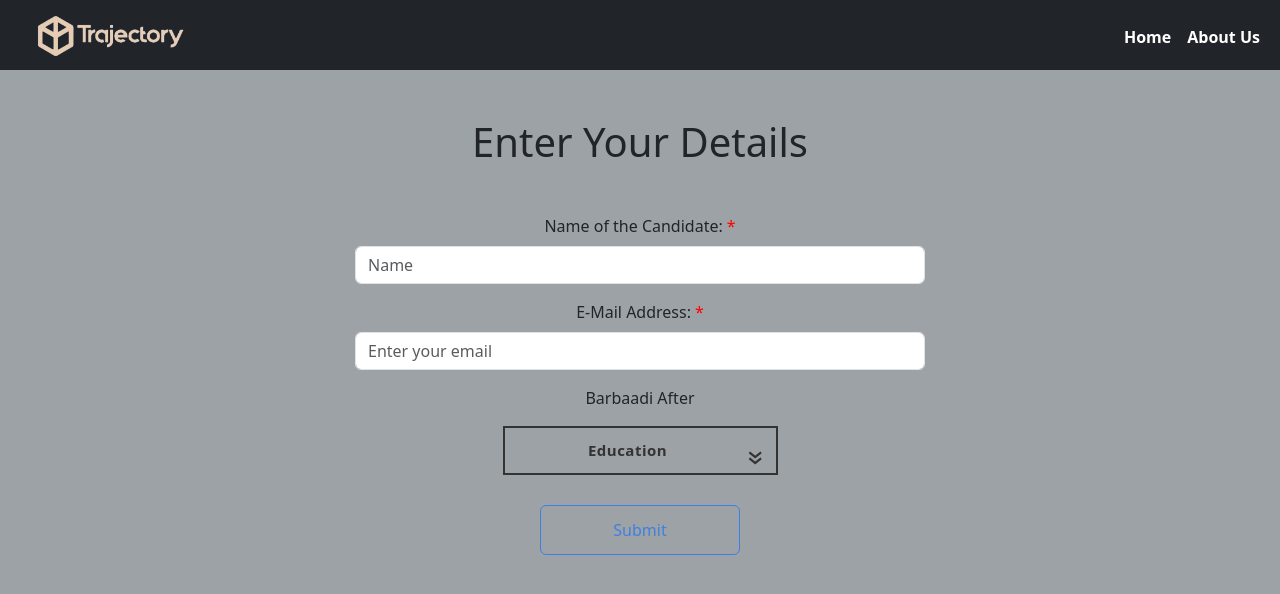
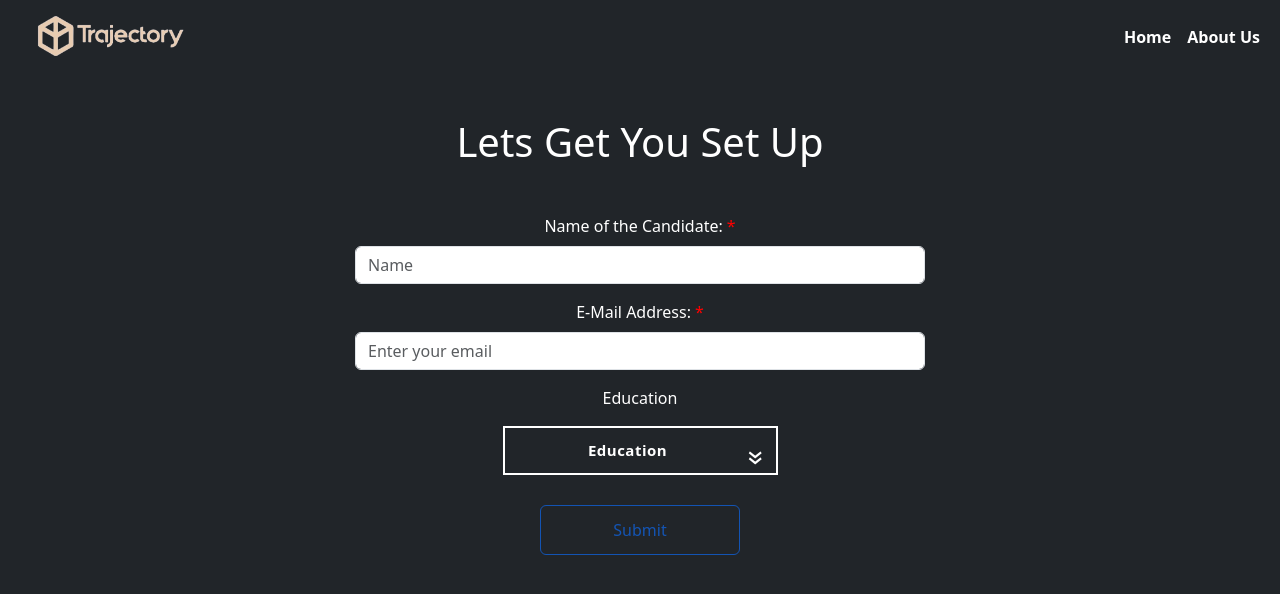
Before and after one commit to itsankk05/Trajectory, a React (Create React App) app: page /form in a window 1280 px wide. Shown: the top 594 px of the page. Built offline with nearby package versions, Linux system fonts and the light colour scheme.

Commit message:
Website Color update and minor fixes

```diff
--- a/src/App.css
+++ b/src/App.css
@@ -1,4 +1,3 @@
-
 .App {
   text-align: center;
 }
@@ -10,7 +9,7 @@
   overflow-y: hidden;
   width: 100vw;
   min-height: 100vh;
-  background-color: #9da2a7;
+  background-color: #212529;
 }
 
 .App-logo {
--- a/src/App.js
+++ b/src/App.js
@@ -1,6 +1,6 @@
 import "./App.css";
 import Navbar from "./Navbar/Navbar";
-import Banner from "./Banner/Banner";
+import Banner from "./Homepage/Homepage";
 import Quiz from "./Quiz/Quiz";
 import Form from "./Form/Form";
 import Start from "./Quiz/Start";
--- a/src/Form/Form.css
+++ b/src/Form/Form.css
@@ -32,7 +32,7 @@
 
 /* Style for the dropdown menu */
 .dropdown-menu {
-  background-color: white; /* Set the background color to white */
+  background-color: #212529; /* Set the background color to white */
   border: none; /* Remove border */
   box-shadow: 0px 2px 4px rgba(0, 0, 0, 0.1); /* Add a subtle box shadow */
   border-radius: 5px;
@@ -44,6 +44,7 @@
 /* DropDown */
 
 .dropDownContainer {
+  /* background-color: #212529; */
   display: flex;
   flex-direction: column;
   align-items: center;
@@ -68,29 +69,28 @@
     pointer-events: none;
     z-index: 0;
     transform: rotate(90deg);
-    color: #333333;
+    color: white;
   }
 
   .selectClass {
     position: relative;
-    border: 2px solid #333333;
+    border: 2px solid white;
     background-color: transparent;
-    color: #333333;
+    color: white;
     padding: 15px 40px 15px 15px;
-    /* font-family: "Reem Kufi", sans-serif; */
-    /* font-weight: 700; */
     line-height: 15px;
     font-size: 15px;
     outline: none;
     border-radius: 0;
     appearance: none;
     -webkit-appearance: none;
-    /* text-transform: uppercase; */
     font-weight: bold;
     letter-spacing: 0.5px;
-    /*
-          This last styling is the magic...
-      */
     text-align-last: center;
   }
+
+  .selectClass option {
+    background-color: #212529; /* Background color */
+    color: white; /* Text color */
+  }
 }
--- a/src/Form/Form.js
+++ b/src/Form/Form.js
@@ -13,8 +13,11 @@ export default function Form() {
 
   return (
     <>
-      <div className="container my-5" style={{ textAlign: "center" }}>
-        <h1>Enter Your Details</h1>
+      <div
+        className="container my-5"
+        style={{ textAlign: "center", color: "white" }}
+      >
+        <h1>Lets Get You Set Up</h1>
         <div className="mb-3 my-5">
           <label htmlFor="exampleFormControlInput1" className="form-label">
             Name of the Candidate:<span className="required">*</span>
@@ -46,9 +49,12 @@ export default function Form() {
             />
           </div>
         </div>
-        <label htmlFor="lang">Barbaadi After</label>
+        <label htmlFor="lang">Education</label>
 
-        <div className="dropDownContainer">
+        <div
+          className="dropDownContainer"
+          style={{ backgroundColor: "#212529" }}
+        >
           <span className="select-wrapper">
             <select className="selectClass" defaultValue={"DEFAULT"}>
               <option value="DEFAULT" disabled>
--- a/src/Banner/Banner.css
+++ b/src/Homepage/Homepage.css
@@ -10,6 +10,7 @@
 }
 
 .banner_description {
+  color: white;
   font-family: "Roboto Mono", sans-serif;
   display: inline;
   align-items: center;
@@ -23,8 +24,6 @@
 }
 
 /* Rest of your CSS ... */
-
-
 
 @keyframes fadeInRight {
   to {
--- a/src/Banner/Banner.js
+++ b/src/Homepage/Homepage.js
@@ -1,5 +1,5 @@
 import React from "react";
-import "./Banner.css";
+import "./Homepage.css";
 import { Link } from "react-router-dom";
 
 export default function Banner() {
--- a/src/Quiz/Result.js
+++ b/src/Quiz/Result.js
@@ -20,7 +20,7 @@ function Result({
   return (
     <section className="bg-dark text-white result-section">
       <div className="container">
-        <div className="row vh-100 align-items-center justify-content-center">
+        <div className="row vh-50 align-items-center justify-content-center">
           <div className="col-lg-6">
             <h1 className="mb-4 fw-bold text-center result-heading">
               Seems Like You Are Interested in:
--- a/src/Quiz/result.css
+++ b/src/Quiz/result.css
@@ -1,6 +1,3 @@
-/* result.css */
-/* You can create a separate CSS file for your styles */
-
 .result-section {
   background-color: #343a40; /* Bootstrap dark background color */
   padding: 40px 0; /* Adjust padding */
@@ -77,5 +74,3 @@
     transform: translateY(0);
   }
 }
-
-  /* Additional custom styles specific to your design can be added here */
```
Also changed, not shown: src/logo.svg (deleted). Lines whose indentation alone changed are shown as unchanged.
